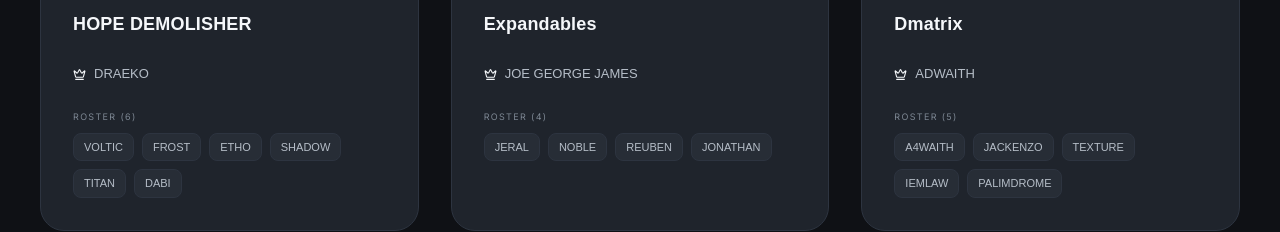
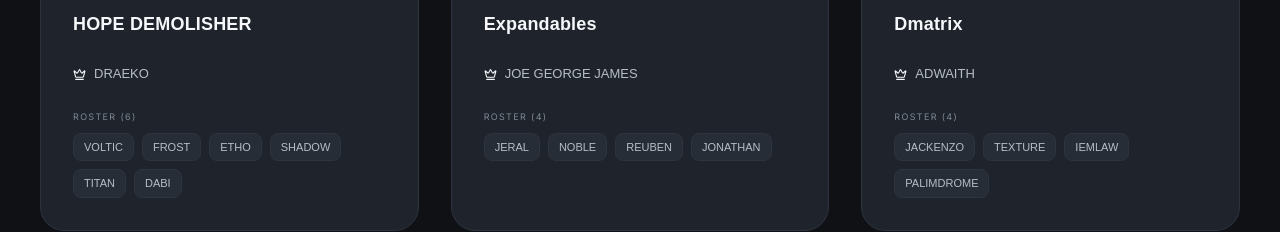
Before and after one commit to Ananthan-A-K/spike-showdown, a React (Vite) app: page /teams in a window 1280 px wide. Shown: the part 1260-1492 px from the top of the page. Built offline with nearby package versions, Linux system fonts and the light colour scheme; a web font is replaced by a local one.

Commit message:
team update,poster update,schedule change(minnor change)

```diff
--- a/src/pages/Teams/Teams.jsx
+++ b/src/pages/Teams/Teams.jsx
@@ -91,7 +91,7 @@ const TEAMS = [
     tag: 'DTX',
     captain: 'ADWAITH',
     // college: 'IIT Bombay',
-    players: ["A4WAITH","JACKENZO","TEXTURE","IEMLAW","PALIMDROME"],
+    players: ["JACKENZO","TEXTURE","IEMLAW","PALIMDROME"],
     rank: 0,
     wins: 0,
     losses: 0,
```
